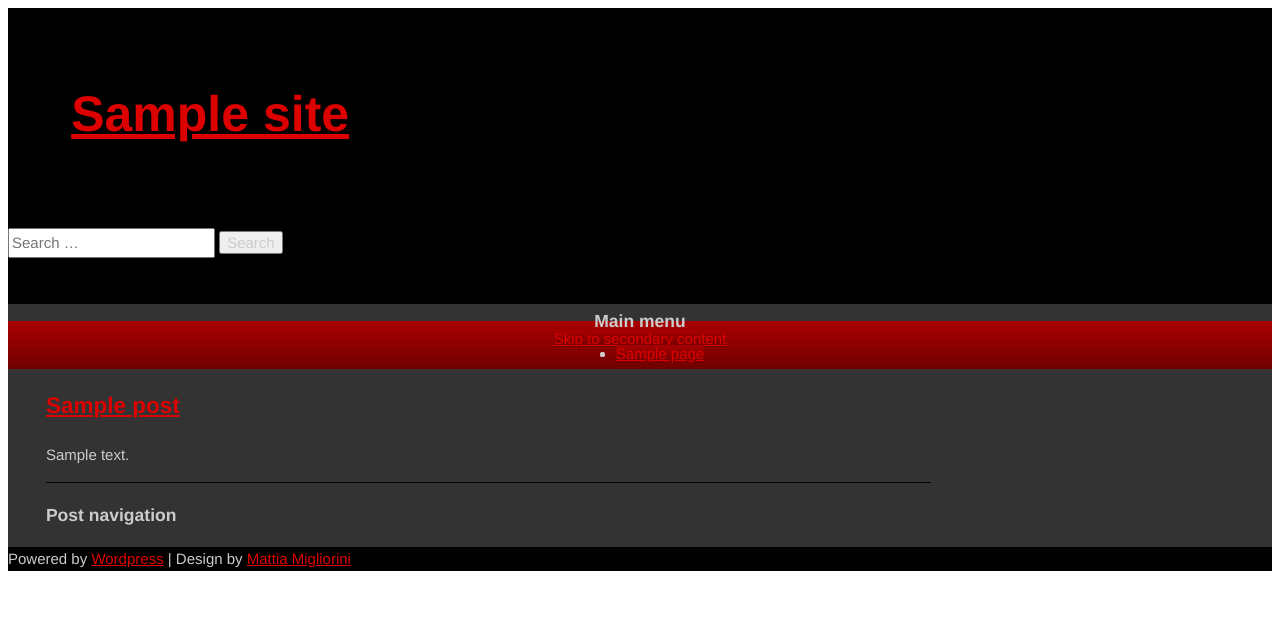
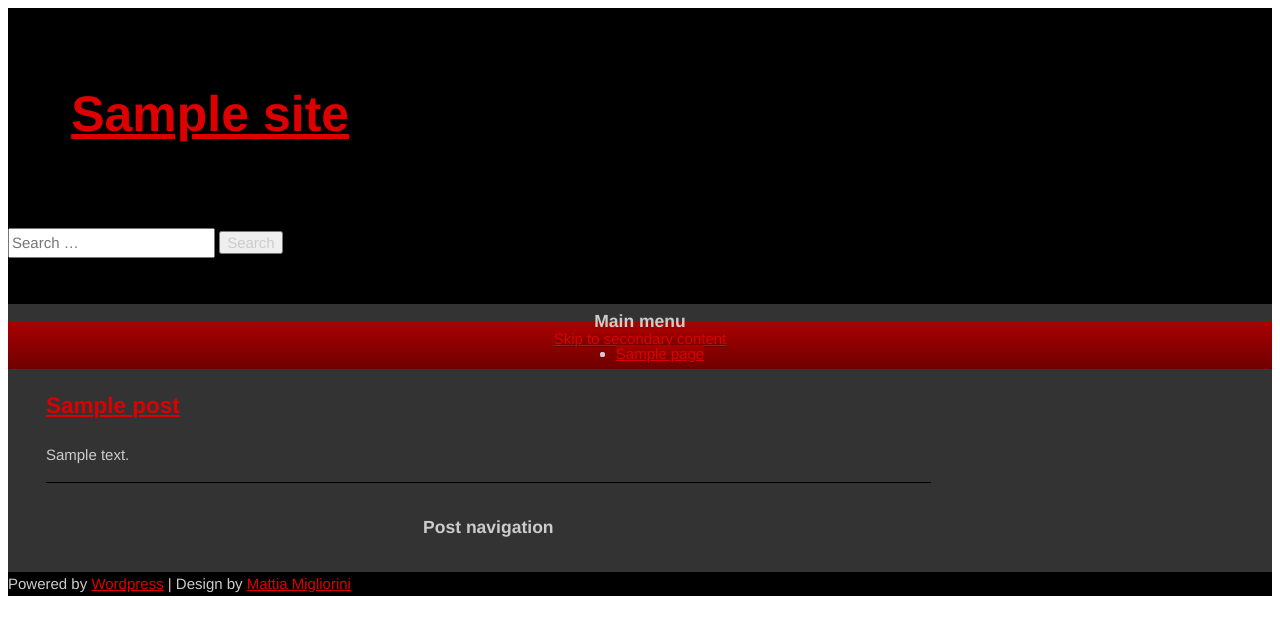
Before and after one commit to deshack/wildcats, a WordPress theme: template single.php in a window 1280 px wide. Shown: the top 635 px of the page. Run offline with PHP 8.4 and a stand-in for WordPress, Linux system fonts and the light colour scheme; the site name, menu and one post (Sample post) are stand-ins, and other content is empty.

Commit message:
v 0.4 patch 13

```diff
--- a/style.css
+++ b/style.css
@@ -248,6 +248,13 @@ a:hover{
 	padding: 0;
 }
 
+/* Singular navigation */
+#nav-single {
+	float: none;
+	text-align: center;
+	margin:2em 0;
+}
+
 /* =Widgets
 ----------------------------------------------- */
 .widget {
```
